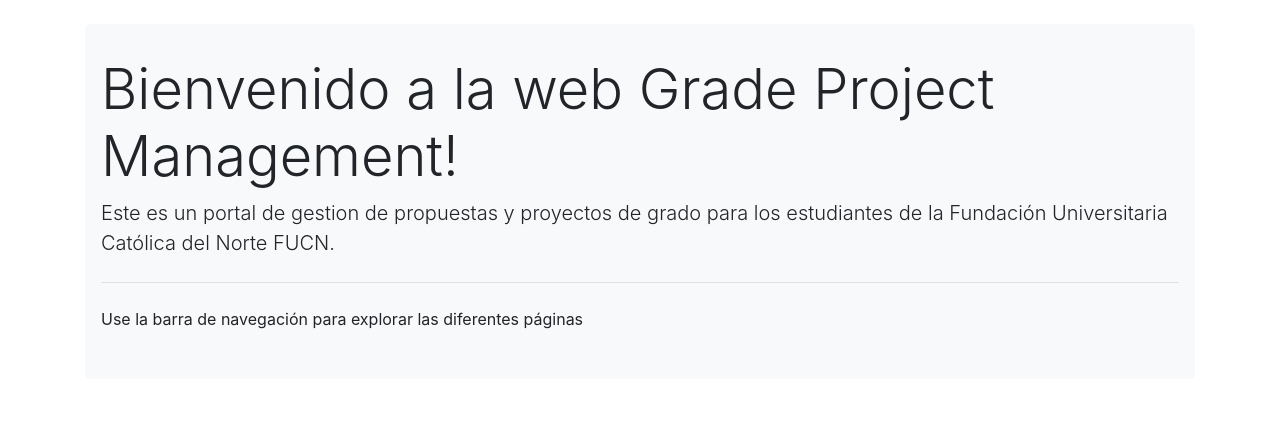
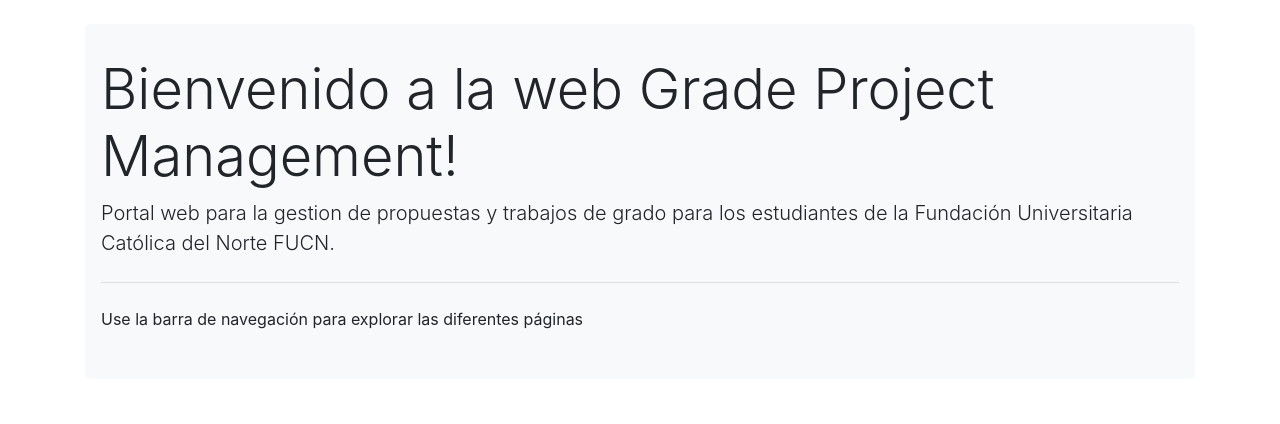
Before and after one commit to zrcindy/gradeprojectmanagement, a Flask app: page / in a window 1280 px wide. Shown: the part 56-480 px from the top of the page. Run offline with Flask 3, Linux system fonts and the light colour scheme; parts of the project's set-up code (start-up, migrations or seed data) failed here and were passed over; some libraries are stand-ins or nearby versions.

Commit message:
Change Index.html

```diff
--- a/app/templates/index.html
+++ b/app/templates/index.html
@@ -3,7 +3,7 @@
 {% block content %}
 <div class="jumbotron">
     <h1 class="display-4">Bienvenido a la web Grade Project Management!</h1>
-    <p class="lead">Este es un portal de gestion de propuestas y proyectos de grado para los estudiantes de la Fundación Universitaria Católica del Norte FUCN.</p>
+    <p class="lead">Portal web para la gestion de propuestas y trabajos de grado para los estudiantes de la Fundación Universitaria Católica del Norte FUCN.</p>
     <hr class="my-4">
     <p>Use la barra de navegación para explorar las diferentes páginas</p>
 </div>
```
